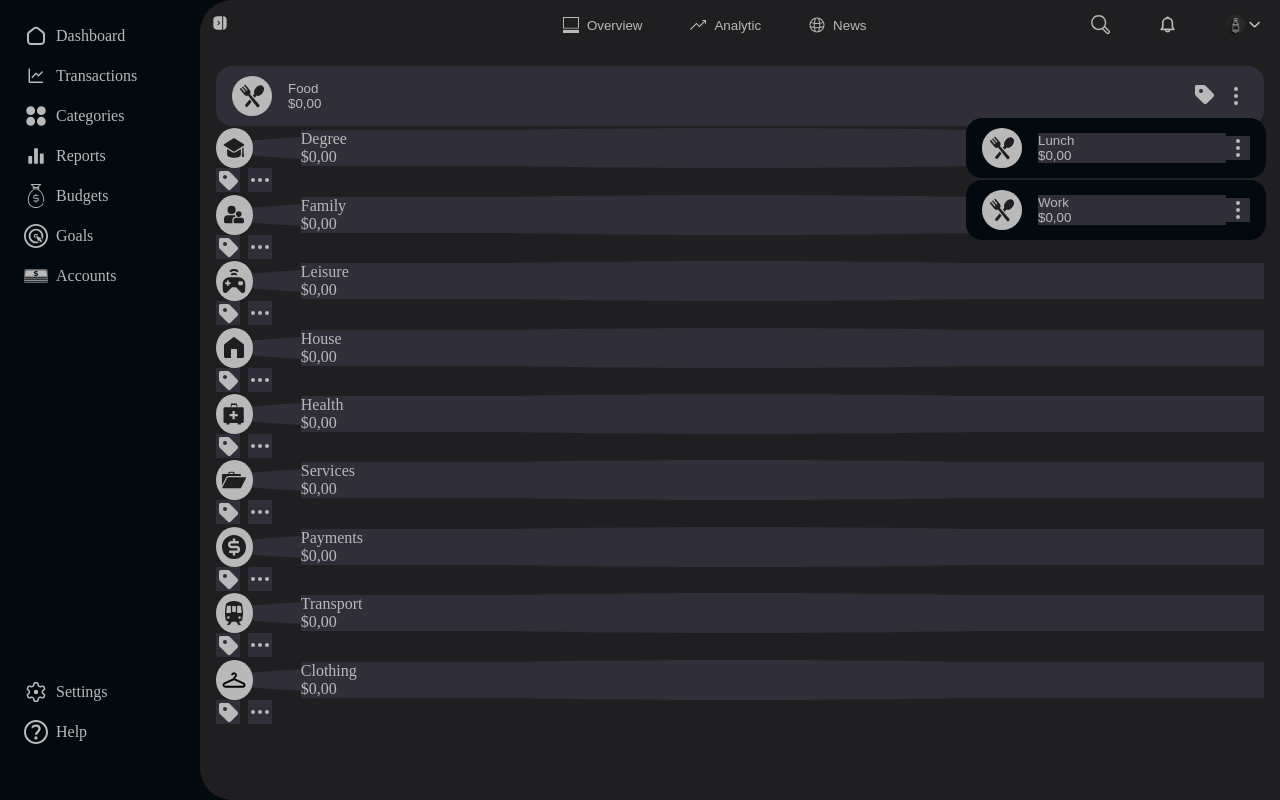
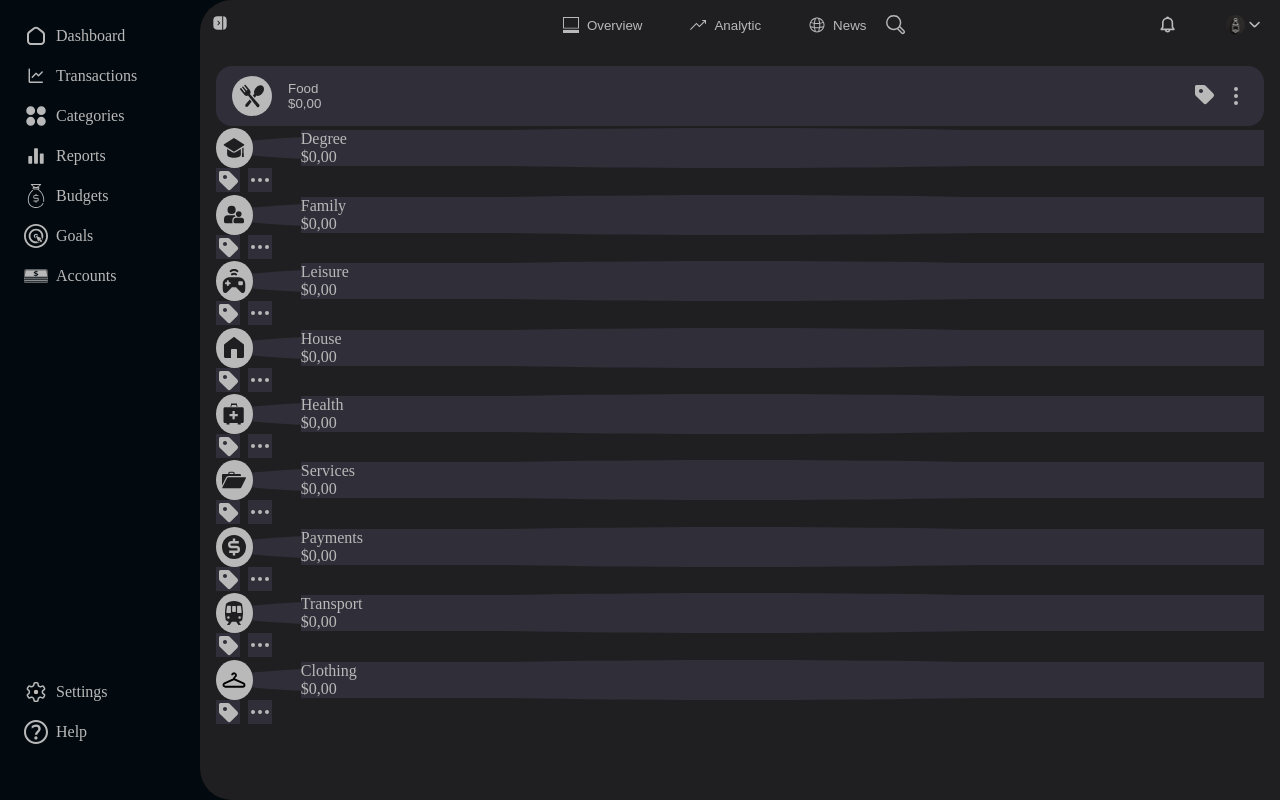
Before and after one commit to londerorichard/Finance-Control, a FastAPI app: page /categories in a window 1280 px wide. Run offline with FastAPI, Linux system fonts and the light colour scheme; parts of the project's set-up code (start-up, migrations or seed data) failed here and were passed over.

Commit message:
feat: pallete color and subcategories window added

```diff
--- a/app/static/css/categories.css
+++ b/app/static/css/categories.css
@@ -111,8 +111,7 @@ body {
     list-style: none;
 }
 
-.category,
-.subcategory {
+.category {
     display: flex;
     align-items: center;
     justify-content: space-between;
@@ -126,12 +125,10 @@ body {
     color: var(--text-secondary);
 }
 
-.subcategory {
-    width: 300px;
-
-    padding: 1rem;
-
-    background-color: var(--bg-secondary);
+.category,
+.subcategory,
+.category-header {
+    position: relative;
 }
 
 .category-main {
@@ -204,24 +248,43 @@ body {
     }
 
     .subcategories-container {
+        position: absolute;
+        top: calc(100% + 0.5rem);
+        right: 0;
+
+        width: 300px;
+        border-radius: var(--radius-sm);
         background-color: var(--bg-secondary);
     }
 
     .subcategories {
-        position: absolute;
-        top: calc(100% + 0.5rem);
-        right: 0;
-
         display: flex;
         flex-direction: column;
 
-        width: 250px;
-        padding: 0;
+        width: 100%;
+        padding: 0.25rem;
         margin: 0;
 
         list-style: none;
         gap: 0.15rem;
         z-index: 1000;
+    }
+
+    .subcategory {
+        display: flex;
+        align-items: center;
+        justify-content: space-between;
+
+        width: 100%;
+        height: 60px;
+        padding: 1rem;
+
+        border-radius: var(--radius-sm);
+        background-color: var(--bg-terciary);
+        color: var(--text-secondary);
+
+        width: 100%;
+        padding: 1rem;
     }
 
     .subcategories.active {
--- /dev/null
+++ b/app/static/javascript/categories-js.js
@@ -0,0 +1,128 @@
+function setupColorPalettes() {
+
+    const categoryItems = document.querySelectorAll(".category, .subcategory");
+
+    const colors = [
+        "#FF0000", "#FF4000", "#FF8000", "#FFBF00", "#FFFF00", "#BFFF00",
+        "#80FF00", "#40FF00", "#00FF00", "#00FF40", "#00FF80", "#00FFBF",
+        "#00FFFF", "#00BFFF", "#0080FF", "#0040FF", "#0000FF", "#4000FF",
+        "#8000FF", "#BF00FF", "#FF00FF", "#FF00BF", "#FF0080", "#FF0040",
+        "#800000", "#804000", "#808000", "#408000", "#008000", "#008040",
+        "#008080", "#004080", "#000080", "#400080", "#800080", "#800040",
+        "#000000", "#202020", "#404040", "#606060", "#808080", "#A0A0A0",
+        "#C0C0C0", "#D0D0D0", "#E0E0E0", "#F0F0F0", "#F8F8F8", "#FFFFFF",
+        "#8B4513", "#A0522D", "#CD853F", "#DEB887", "#F5DEB3", "#FFE4C4"
+    ];
+
+    categoryItems.forEach(category => {
+
+        const header = category.querySelector(".category-header");
+        const button = header.querySelector(".category-main");
+        const palette = header.querySelector(".color-palette");
+        const iconContainer = category.querySelector(".icon-container");
+
+        if (!button || !palette) {
+            return;
+        }
+
+        // Create the color options
+        colors.forEach(color => {
+
+            const colorOption = document.createElement("button");
+
+            colorOption.type = "button";
+            colorOption.classList.add("color-option");
+            colorOption.style.backgroundColor = color;
+
+            palette.appendChild(colorOption);
+
+            colorOption.addEventListener("click", () => {
+
+                // Change icon color
+                button.style.backgroundColor = color;
+
+                // Change tag color
+                if (iconContainer) {
+                    iconContainer.style.backgroundColor = color;
+                }
+
+                // Close palette
+                palette.classList.remove("open");
+            });
+        });
+
+        // Open/close palette
+        button.addEventListener("click", () => {
+
+            // Close all other palettes
+            categoryItems.forEach(otherCategory => {
+
+                const otherPalette =
+                    otherCategory.querySelector(".color-palette");
+
+                if (otherPalette && otherPalette !== palette) {
+                    otherPalette.classList.remove("open");
+                }
+            });
+
+            // Toggle current palette
+            palette.classList.toggle("open");
+        });
+    });
+
+    // Close palettes when clicking outside
+    document.addEventListener("click", event => {
+
+        if (
+            !event.target.closest(".category-header") &&
+            !event.target.closest(".color-palette")
+        ) {
+            document.querySelectorAll(".color-palette").forEach(palette => {
+                palette.classList.remove("open");
+            });
+        }
+    });
+}
+
+setupColorPalettes();
+
+
+function setupOpenSubcategories() {
+
+    const categories = document.querySelectorAll(".category");
+
+    categories.forEach(category => {
+
+        const tagBtn = category.querySelector(".category-tag");
+        const subcategories = category.querySelector(".subcategories-container");
+
+        tagBtn.addEventListener("click", event => {
+
+            event.stopPropagation();
+
+            subcategories.classList.toggle("hidden");
+        });
+    });
+
+    document.addEventListener("click", event => {
+
+        // Don't close anything if clicking a palette or category button
+        if (
+            event.target.closest(".category-main") ||
+            event.target.closest(".color-palette") ||
+            event.target.closest(".category-tag")
+        ) {
+            return;
+        }
+
+        document.querySelectorAll(".subcategories-container").forEach(subcategories => {
+            subcategories.classList.add("hidden");
+        });
+
+        document.querySelectorAll(".color-palette").forEach(palette => {
+            palette.classList.remove("open");
+        });
+    });
+}
+
+setupOpenSubcategories();
--- a/app/templates/categories.html
+++ b/app/templates/categories.html
@@ -11,12 +11,14 @@
 
         <ul class="categories-list">
             <li class="category">
-
+                <div class="category-header">
                     <button class="category-main" type="button">
                         <div class="icon-container">
                             <svg fill="currentColor" width="1.5rem" height="1.5rem" viewBox="0 -3.84 122.88 122.88" version="1.1" id="Layer_1" xmlns="http://www.w3.org/2000/svg" xmlns:xlink="http://www.w3.org/1999/xlink" style="enable-background:new 0 0 122.88 115.21" xml:space="preserve"><g id="SVGRepo_bgCarrier" stroke-width="0"></g><g id="SVGRepo_tracerCarrier" stroke-linecap="round" stroke-linejoin="round"></g><g id="SVGRepo_iconCarrier"> <g> <path d="M29.03,100.46l20.79-25.21l9.51,12.13L41,110.69C33.98,119.61,20.99,110.21,29.03,100.46L29.03,100.46z M53.31,43.05 c1.98-6.46,1.07-11.98-6.37-20.18L28.76,1c-2.58-3.03-8.66,1.42-6.12,5.09L37.18,24c2.75,3.34-2.36,7.76-5.2,4.32L16.94,9.8 c-2.8-3.21-8.59,1.03-5.66,4.7c4.24,5.1,10.8,13.43,15.04,18.53c2.94,2.99-1.53,7.42-4.43,3.69L6.96,18.32 c-2.19-2.38-5.77-0.9-6.72,1.88c-1.02,2.97,1.49,5.14,3.2,7.34L20.1,49.06c5.17,5.99,10.95,9.54,17.67,7.53 c1.03-0.31,2.29-0.94,3.64-1.77l44.76,57.78c2.41,3.11,7.06,3.44,10.08,0.93l0.69-0.57c3.4-2.83,3.95-8,1.04-11.34L50.58,47.16 C51.96,45.62,52.97,44.16,53.31,43.05L53.31,43.05z M65.98,55.65l7.37-8.94C63.87,23.21,99-8.11,116.03,6.29 C136.72,23.8,105.97,66,84.36,55.57l-8.73,11.09L65.98,55.65L65.98,55.65z"></path> </g> </g></svg>
                         </div>
                     </button>
+                    <div class="color-palette"></div>
+                </div>
 
                 <button class="category-description" type="button">
                         <span class="category-title">Food</span>
@@ -29,14 +31,17 @@
                             <svg width="1.5rem" height="1.5rem" viewBox="0 0 24 24" fill="currentColor" xmlns="http://www.w3.org/2000/svg" transform="matrix(-1, 0, 0, 1, 0, 0)"><g id="SVGRepo_bgCarrier" stroke-width="0"></g><g id="SVGRepo_tracerCarrier" stroke-linecap="round" stroke-linejoin="round"></g><g id="SVGRepo_iconCarrier"><path fill-rule="evenodd" clip-rule="evenodd" d="M2.678 11.422a2.5 2.5 0 0 0 0 3.536l6.364 6.364a2.5 2.5 0 0 0 3.536 0l7.69-7.69A2.5 2.5 0 0 0 21 11.864V4.5A1.5 1.5 0 0 0 19.5 3h-7.365a2.5 2.5 0 0 0-1.768.732l-7.69 7.69zM14.988 7C13.878 7 13 7.832 13 8.988c0 1.157.878 2.012 1.988 2.012C16.121 11 17 10.145 17 8.988 17 7.832 16.12 7 14.988 7z" fill="currentColor"></path></g></svg>
                         </button>
 
-                        <div class="subcategories-container">
+                        <div class="subcategories-container hidden">
                             <ul class="subcategories">
                                 <li class="subcategory">
+                                    <div class="category-header">
                                         <button class="category-main" type="button">
                                             <div class="icon-container">
                                                 <svg fill="currentColor" width="1.5rem" height="1.5rem" viewBox="0 -3.84 122.88 122.88" version="1.1" id="Layer_1" xmlns="http://www.w3.org/2000/svg" xmlns:xlink="http://www.w3.org/1999/xlink" style="enable-background:new 0 0 122.88 115.21" xml:space="preserve"><g id="SVGRepo_bgCarrier" stroke-width="0"></g><g id="SVGRepo_tracerCarrier" stroke-linecap="round" stroke-linejoin="round"></g><g id="SVGRepo_iconCarrier"> <g> <path d="M29.03,100.46l20.79-25.21l9.51,12.13L41,110.69C33.98,119.61,20.99,110.21,29.03,100.46L29.03,100.46z M53.31,43.05 c1.98-6.46,1.07-11.98-6.37-20.18L28.76,1c-2.58-3.03-8.66,1.42-6.12,5.09L37.18,24c2.75,3.34-2.36,7.76-5.2,4.32L16.94,9.8 c-2.8-3.21-8.59,1.03-5.66,4.7c4.24,5.1,10.8,13.43,15.04,18.53c2.94,2.99-1.53,7.42-4.43,3.69L6.96,18.32 c-2.19-2.38-5.77-0.9-6.72,1.88c-1.02,2.97,1.49,5.14,3.2,7.34L20.1,49.06c5.17,5.99,10.95,9.54,17.67,7.53 c1.03-0.31,2.29-0.94,3.64-1.77l44.76,57.78c2.41,3.11,7.06,3.44,10.08,0.93l0.69-0.57c3.4-2.83,3.95-8,1.04-11.34L50.58,47.16 C51.96,45.62,52.97,44.16,53.31,43.05L53.31,43.05z M65.98,55.65l7.37-8.94C63.87,23.21,99-8.11,116.03,6.29 C136.72,23.8,105.97,66,84.36,55.57l-8.73,11.09L65.98,55.65L65.98,55.65z"></path> </g> </g></svg>
                                             </div>
                                         </button>
+                                        <div class="color-palette"></div>
+                                    </div>
 
                                     <button class="category-description" type="button">
                                         <span class="category-title">Lunch</span>
@@ -48,11 +53,14 @@
                                     </button>
                                 </li>
                                 <li class="subcategory">
+                                    <div class="category-header">
                                         <button class="category-main" type="button">
                                             <div class="icon-container">
                                                 <svg fill="currentColor" width="1.5rem" height="1.5rem" viewBox="0 -3.84 122.88 122.88" version="1.1" id="Layer_1" xmlns="http://www.w3.org/2000/svg" xmlns:xlink="http://www.w3.org/1999/xlink" style="enable-background:new 0 0 122.88 115.21" xml:space="preserve"><g id="SVGRepo_bgCarrier" stroke-width="0"></g><g id="SVGRepo_tracerCarrier" stroke-linecap="round" stroke-linejoin="round"></g><g id="SVGRepo_iconCarrier"> <g> <path d="M29.03,100.46l20.79-25.21l9.51,12.13L41,110.69C33.98,119.61,20.99,110.21,29.03,100.46L29.03,100.46z M53.31,43.05 c1.98-6.46,1.07-11.98-6.37-20.18L28.76,1c-2.58-3.03-8.66,1.42-6.12,5.09L37.18,24c2.75,3.34-2.36,7.76-5.2,4.32L16.94,9.8 c-2.8-3.21-8.59,1.03-5.66,4.7c4.24,5.1,10.8,13.43,15.04,18.53c2.94,2.99-1.53,7.42-4.43,3.69L6.96,18.32 c-2.19-2.38-5.77-0.9-6.72,1.88c-1.02,2.97,1.49,5.14,3.2,7.34L20.1,49.06c5.17,5.99,10.95,9.54,17.67,7.53 c1.03-0.31,2.29-0.94,3.64-1.77l44.76,57.78c2.41,3.11,7.06,3.44,10.08,0.93l0.69-0.57c3.4-2.83,3.95-8,1.04-11.34L50.58,47.16 C51.96,45.62,52.97,44.16,53.31,43.05L53.31,43.05z M65.98,55.65l7.37-8.94C63.87,23.21,99-8.11,116.03,6.29 C136.72,23.8,105.97,66,84.36,55.57l-8.73,11.09L65.98,55.65L65.98,55.65z"></path> </g> </g></svg>
                                             </div>
                                         </button>
+                                        <div class="color-palette"></div>
+                                    </div>
 
                                     <button class="category-description" type="button">
                                         <span class="category-title">Work</span>
```
Also changed, not shown: other parts of app/static/css/categories.css (+48 -1 lines). Lines whose indentation alone changed are shown as unchanged.
